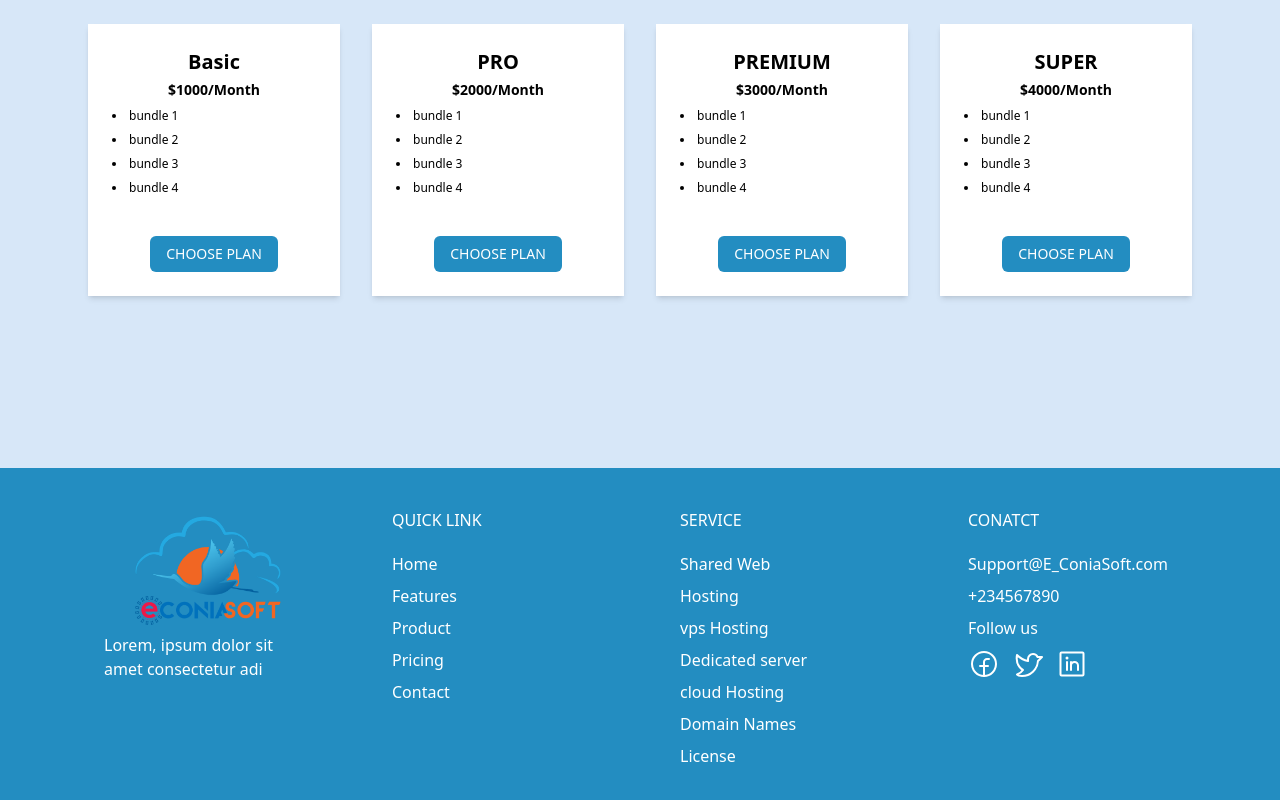
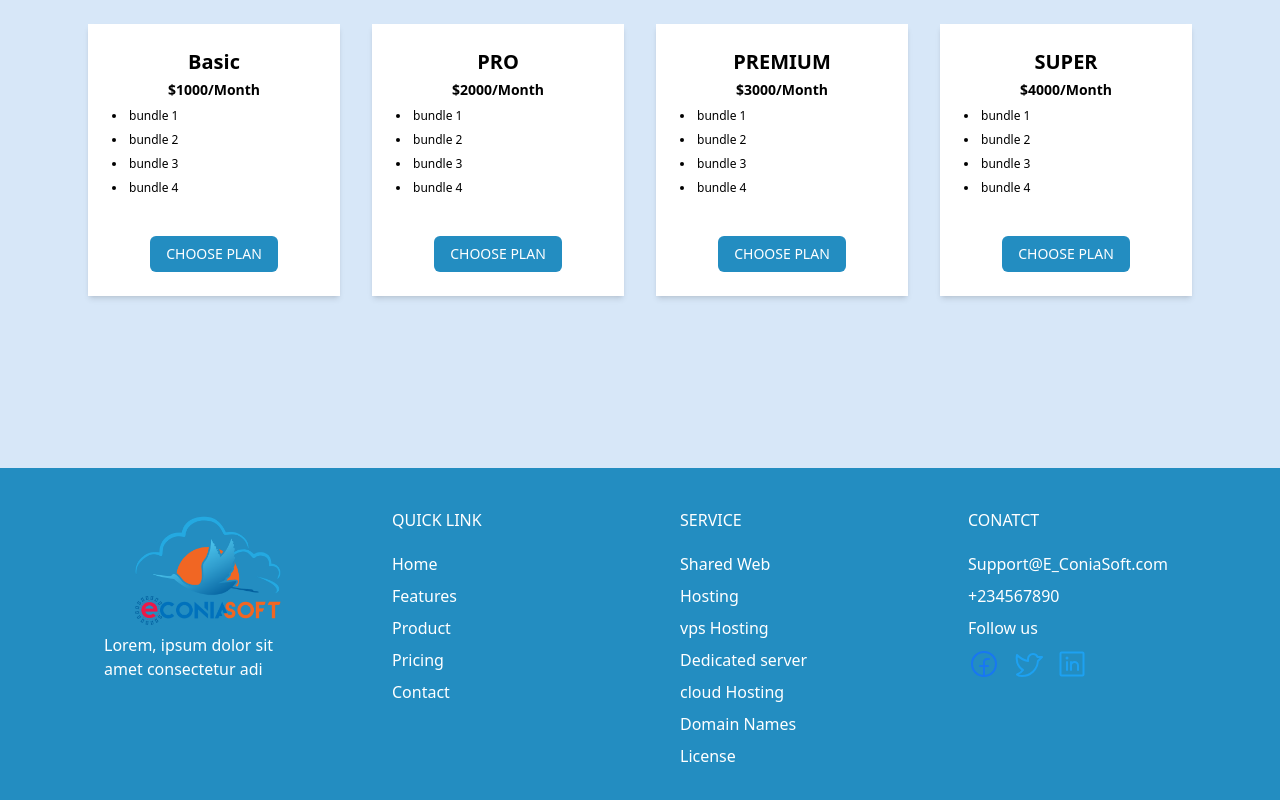
Before and after one commit to Aliyubarde97/E_ConiaSoft, a React (Vite) app: page / in a window 1280 px wide. Shown: the part 2380-3180 px from the top of the page. Built offline with nearby package versions, Linux system fonts and the light colour scheme.

Commit message:
folder structuring

```diff
--- a/src/components/Footer/FooterComponent.tsx
+++ b/src/components/Footer/FooterComponent.tsx
@@ -47,9 +47,9 @@ const FooterComponent = () => {
               <li className="my-2"><Link to={""}>+234567890</Link></li>
               <li className="my-2"><Link to={""}>Follow us</Link></li>
              <div className="flex justify-start items-center gap-3">
-              <Link to={""}><FacebookLogo size={32} /></Link>
-              <Link to={""}><TwitterLogo size={32} /></Link>
-              <Link to={""}><LinkedinLogo size={32} /></Link>
+              <Link className="text-[#1877F2]" to={""}><FacebookLogo size={32} /></Link>
+              <Link className="text-[#1DA1F2]" to={""}><TwitterLogo size={32} /></Link>
+              <Link className="text-[#1DA1F2]"to={""}><LinkedinLogo size={32} /></Link>
 
              </div>
             </ul>
--- a/src/components/Layout/Mobile.tsx
+++ b/src/components/Mobile/Mobile.tsx
@@ -21,6 +21,7 @@ const Mobile = ({show, setClose}:MobileProps) => {
 
     <li className='px-3  cursor-default oy-2 inline-block'><Link to="#">Home</Link></li>
     <li className='px-3  cursor-default py-2 block'><Link to="#">Features</Link></li>
+    <li className='px-3  cursor-default py-2 block'><Link to="#">Pricing</Link></li>
     <li className='px-3  cursor-default  py-2 block'><Link to="#">Contact</Link></li>
     <div>
    <button className='btn-primary'><Link to="#">Login</Link></button>
--- a/src/components/Navigation/Navbar.tsx
+++ b/src/components/Navigation/Navbar.tsx
@@ -3,7 +3,7 @@ import { useState } from 'react'
 import { Link} from 'react-router-dom'
 import logo from '../../assets/img/eConiaSoft final.jpg'
 import { List, X } from 'phosphor-react'
-import Mobile from '../Layout/Mobile'
+import Mobile from '../Mobile/Mobile'
 
 import '../Navigation/Navigation.css'
 
```
